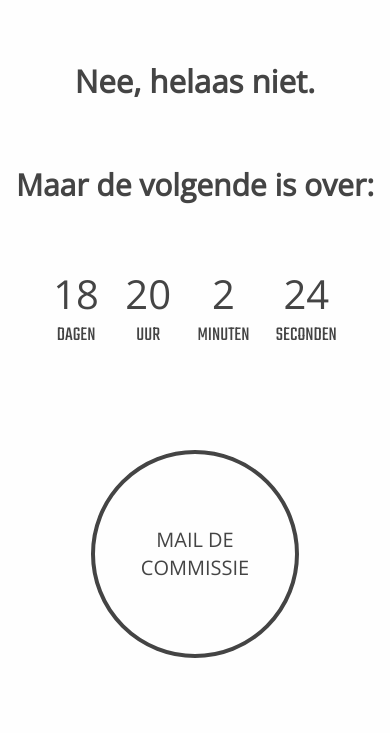
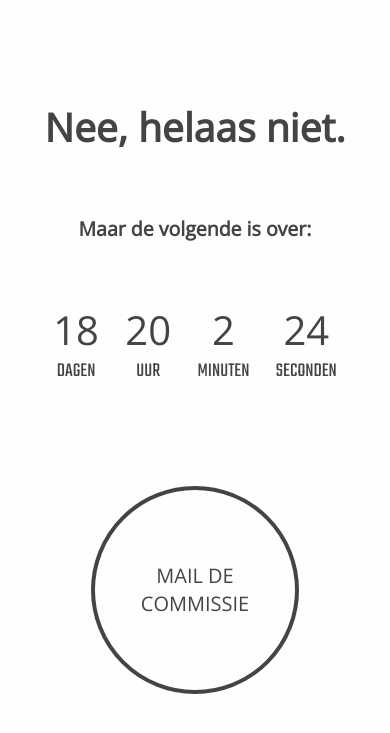
Before and after one commit to itsguus/ishetalbal, a Jekyll site: the page built from index.md, in a window 390 px wide. Shown: the top 733 px of the page. Built offline with Jekyll 4.4.1, drawn with Linux system fonts in a browser that asks for light colours.

Commit message:
update Guus

```diff
--- a/_includes/header.html
+++ b/_includes/header.html
@@ -1,4 +1,11 @@
+<!DOCTYPE html>
+<html lang="en">
+
 <head>
+    <meta charset="utf-8">
+    <meta http-equiv="X-UA-Compatible" content="IE=edge">
+    <meta name="viewport" content="width=device-width, initial-scale=1">
+
     <title>Is het al bal?</title>
     <link rel="stylesheet" href="css/styles.css">
     <link href="https://fonts.googleapis.com/css2?family=Open+Sans&display=swap" rel="stylesheet">
--- a/css/styles.css
+++ b/css/styles.css
@@ -1,5 +1,5 @@
 * {padding: 0; margin: 0;}
-html {font-size: 20px; scroll-behavior: smooth; font-family: 'Open Sans', sans-serif;}
+html {font-size: 20px; scroll-behavior: smooth; font-family: 'Open Sans';}
 body {font-size: 1rem;color: #444; font-family: 'Open Sans'; line-height: 1.4; background: #fefefe;}
 h1  {font-size: 8vw; margin: 3rem auto;}
 
@@ -7,10 +7,16 @@
 .timeunit {font-family: "Teko"; text-transform: uppercase;}
 main > div {display:flex; width: 25rem; justify-content: space-between; margin: 3rem auto;}
 .t > p:first-of-type {font-size: 3rem;}
+
+.t {display:flex; flex-direction: column; align-items: center;}
+a {margin-top: 2rem; text-decoration: none; text-align: center; color: #444; height: 10rem; width: 10rem; border: 4px solid #444; border-radius: 50%; display:flex; justify-content: center; align-items: center;}
+a:hover {border: 4px solid green; color: green;}
+
+
+
 @media only screen and (max-width: 600px) {
     .t > p:first-of-type {font-size: 2rem;}
     main > div {width: calc(100% - 4rem); justify-content: space-around;}
+    h1  {font-size: 10vw; margin: 5rem auto 3rem auto;}
+    h2 {font-size: 5vw;}
 }
-.t {display:flex; flex-direction: column; align-items: center;}
-a {margin-top: 2rem; text-decoration: none; text-align: center; color: #444; height: 10rem; width: 10rem; border: 4px solid #444; border-radius: 50%; display:flex; justify-content: center; align-items: center;}
- a:hover {border: 4px solid green; color: green;}
```
Also changed, not shown: 2 other files.
